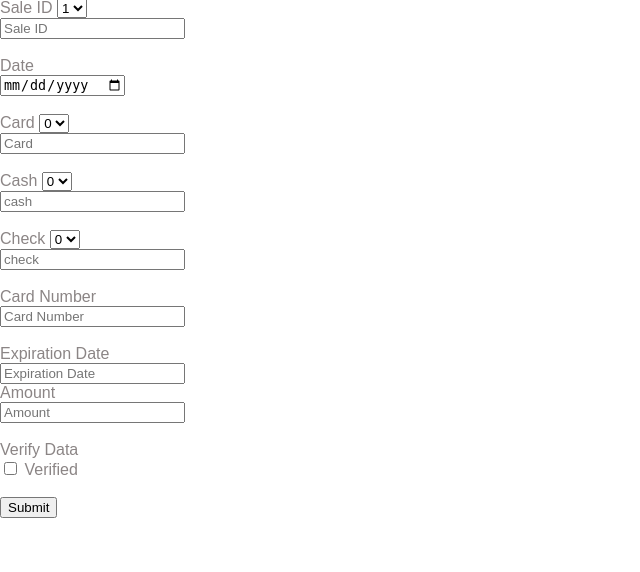
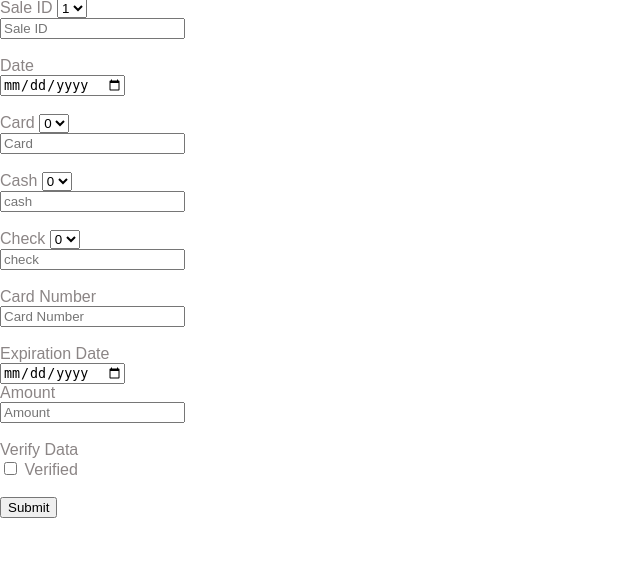
Before and after one commit to kevinhayden1/StudioCascadia, a Flask app: page /payment_add in a window 1280 px wide. Shown: the part 84-656 px from the top of the page, without its empty margins (0-640 px from the left). Run offline with Flask 2, Linux system fonts and the light colour scheme.

Commit message:
updated ids on forms

```diff
--- a/templates/sc_medium_add.j2
+++ b/templates/sc_medium_add.j2
@@ -16,9 +16,9 @@
 <form>
 
     <div class="form-group row">
-        <label for="inputEmail3" class="col-sm-2 col-form-label">Class</label>
+        <label for="inputMediumClass" class="col-sm-2 col-form-label">Class</label>
         <div class="col-sm-10">
-        <input type="email" class="form-control" id="inputEmail3" placeholder="New Medium">
+        <input type="text" class="form-control" id="inputMediumClass" placeholder="New Medium">
         </div>
     </div>
 
--- a/templates/sc_medium_edit.j2
+++ b/templates/sc_medium_edit.j2
@@ -16,9 +16,9 @@
 <form>
 
     <div class="form-group row">
-        <label for="inputEmail3" class="col-sm-2 col-form-label">Class</label>
+        <label for="inputMediaClass" class="col-sm-2 col-form-label">Class</label>
         <div class="col-sm-10">
-        <input type="email" class="form-control" id="inputEmail3" placeholder="New Medium">
+        <input type="text" class="form-control" id="inputMediaClass" placeholder="New Medium">
         </div>
     </div>
 
--- a/templates/sc_payment_add.j2
+++ b/templates/sc_payment_add.j2
@@ -18,61 +18,61 @@
 <form>
 
     <div class="form-group row">
-        <label for="saleid" class="col-sm-2 col-form-label">Sale ID</label>
+        <label for="inputSaleId" class="col-sm-2 col-form-label">Sale ID</label>
         <select id="saleid" name="saleid">
             <option value="1">1</option>
             <option value="2">2</option>
             <option value="3">3</option>
         </select>
         <div class="col-sm-10">
-        <input type="text" class="form-control" id="saleid" placeholder="Sale ID">
+        <input type="number" class="form-control" id="inputSaleId" placeholder="Sale ID">
         </div>
     </div>
 
     </br>
 
     <div class="form-group row">
-        <label for="paymentdate" class="col-sm-2 col-form-label">Date</label>
+        <label for="inputDate1 class="col-sm-2 col-form-label">Date</label>
         <div class="col-sm-10">
-        <input type="date" class="form-control" id="inputPassword3" placeholder="XXXX-XX-XX XX:XX">
+        <input type="date" class="form-control" id="inputDate1" placeholder="XXXX-XX-XX XX:XX">
         </div>
     </div>
 
     </br>
 
     <div class="form-group row">
-        <label for="card" class="col-sm-2 col-form-label">Card</label>
-        <select id="card" name="card">
+        <label for="inputCard" class="col-sm-2 col-form-label">Card</label>
+        <select id="inputCard" name="card">
             <option value="0">0</option>
             <option value="1">1</option>
         </select>
         <div class="col-sm-10">
-        <input type="number" class="form-control" id="card" placeholder="Card">
+        <input type="number" class="form-control" id="inputCard" placeholder="Card">
         </div>
     </div>
 
     </br>
 
     <div class="form-group row">
-        <label for="inputPassword3" class="col-sm-2 col-form-label">Cash</label>
-        <select id="cars" name="cars">
+        <label for="inputCash" class="col-sm-2 col-form-label">Cash</label>
+        <select id="inputCash" name="Cash">
             <option value="0">0</option>
             <option value="1">1</option>
         </select>
         <div class="col-sm-10">
-        <input type="number" class="form-control" id="inputPassword3" placeholder="cash">
+        <input type="number" class="form-control" id="inputCash" placeholder="cash">
         </div>
     </div>
 
     </br>
     <div class="form-group row">
-        <label for="inputPassword3" class="col-sm-2 col-form-label">Check</label>
-        <select id="check" name="check">
+        <label for="inputCheck" class="col-sm-2 col-form-label">Check</label>
+        <select id="inputCheck" name="check">
             <option value="0">0</option>
             <option value="1">1</option>
         </select>
         <div class="col-sm-10">
-        <input type="number" class="form-control" id="inputPassword3" placeholder="check">
+        <input type="number" class="form-control" id="inputCheck" placeholder="check">
         </div>
     </div>
 
@@ -80,25 +80,25 @@
 
 
     <div class="form-group row">
-        <label for="inputPassword3" class="col-sm-2 col-form-label">Card Number</label>
+        <label for="inputCardNumber" class="col-sm-2 col-form-label">Card Number</label>
         <div class="col-sm-10">
-        <input type="number" class="form-control" id="inputPassword3" placeholder="Card Number">
+        <input type="number" class="form-control" id="inputCardNumber" placeholder="Card Number">
         </div>
     </div>
 
     </br>
 
     <div class="form-group row">
-        <label for="inputPassword3" class="col-sm-2 col-form-label">Expiration Date</label>
+        <label for="inputExpDate" class="col-sm-2 col-form-label">Expiration Date</label>
         <div class="col-sm-10">
-        <input type="name" class="form-control" id="inputPassword3" placeholder="Expiration Date">
+        <input type="date" class="form-control" id="inputExpDate" placeholder="Expiration Date">
         </div>
     </div>
 
     <div class="form-group row">
-        <label for="inputPassword3" class="col-sm-2 col-form-label">Amount</label>
+        <label for="inputAmount" class="col-sm-2 col-form-label">Amount</label>
         <div class="col-sm-10">
-        <input type="number" class="form-control" id="inputPassword3" placeholder="Amount">
+        <input type="number" class="form-control" id="inputAmount" placeholder="Amount">
         </div>
     </div>
 
```
Also changed, not shown: templates/sc_payment_edit.j2 (+16 -16 lines).
